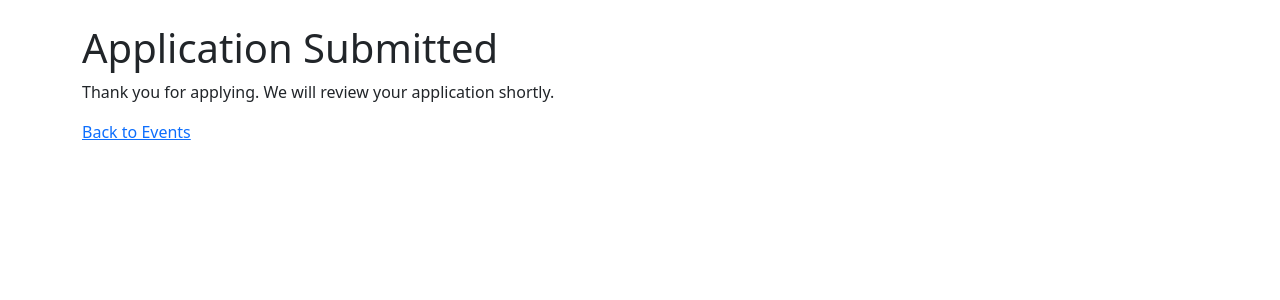
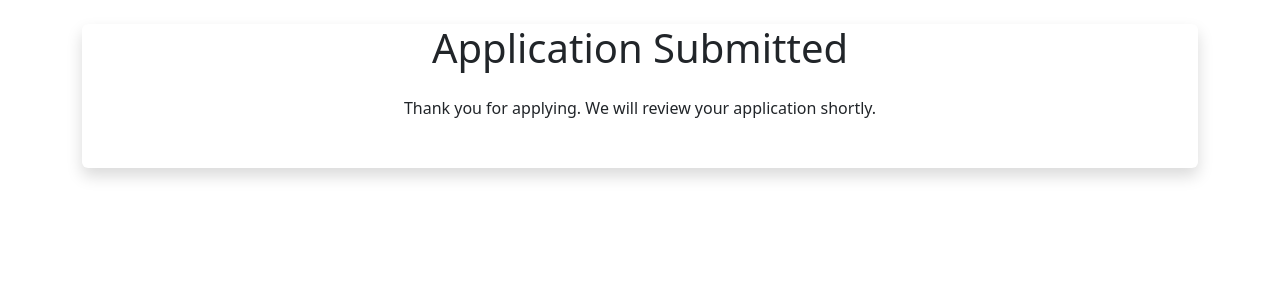
Before and after one commit to nolanhs/PlatformDatabaseAD, a Django app: template funding_app/templates/funding/application_success.html in a window 1280 px wide. Shown: the part 56-356 px from the top of the page. Run offline with Django 4.2, Linux system fonts and the light colour scheme; the template is opened without the code that fills it, so the values that code supplies are empty.

Commit message:
Update application_success.html

```diff
--- a/funding_app/templates/funding/application_success.html
+++ b/funding_app/templates/funding/application_success.html
@@ -1,6 +1,10 @@
 {% extends 'funding/base.html' %}
 {% block content %}
-  <h1>Application Submitted</h1>
-  <p>Thank you for applying. We will review your application shortly.</p>
-  <a href="{% url 'event_list' %}">Back to Events</a>
+<div class="bg-white dark:bg-gray-800 shadow rounded p-6 text-center">
+  <h1 class="text-2xl font-semibold text-green-600 mb-4">Application Submitted</h1>
+  <p class="text-gray-700 mb-4">Thank you for applying. We will review your application shortly.</p>
+  <a href="{% url 'event_list' %}" class="inline-block bg-blue-600 text-white px-4 py-2 rounded hover:bg-blue-700 transition">
+    Back to Events
+  </a>
+</div>
 {% endblock %}
```
